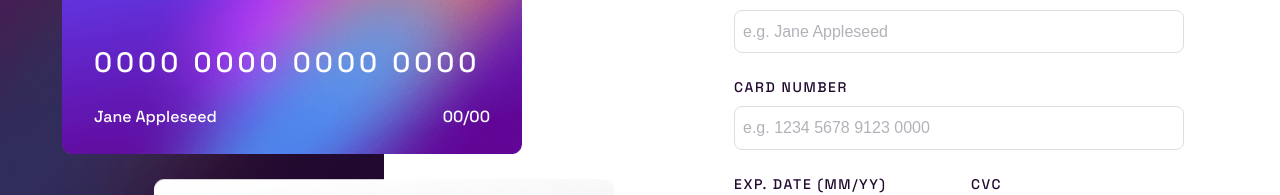
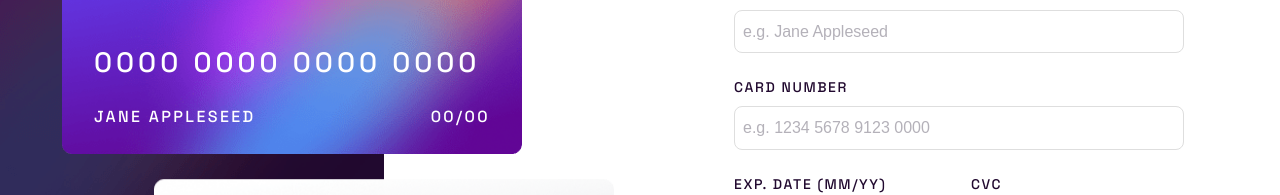
Before and after one commit to capelaum/card-form, a Next.js app: page / in a window 1280 px wide. Shown: the part 296-491 px from the top of the page. Built offline with nearby package versions, Linux system fonts and the light colour scheme.

Commit message:
✨ update card fields states

```diff
--- a/src/pages/index.tsx
+++ b/src/pages/index.tsx
@@ -13,6 +13,7 @@ import {
   CardInfo,
   CardLogoImage,
   CardNumber,
+  CardholderName,
   DateField,
   DateInputs,
   FormRow,
@@ -21,6 +22,7 @@ import {
 } from '@/styles/home'
 import { zodResolver } from '@hookform/resolvers/zod'
 import Head from 'next/head'
+import { useState } from 'react'
 import { useForm } from 'react-hook-form'
 import { z } from 'zod'
 
@@ -118,10 +120,16 @@ const formatCvc = (value: string) => {
 }
 
 export default function Home() {
+  const [cardNumber, setCardNumber] = useState('0000 0000 0000 0000')
+  const [cardholderName, setCardholderName] = useState('Jane Appleseed')
+  const [month, setMonth] = useState('00')
+  const [year, setYear] = useState('00')
+  const [cvc, setCvc] = useState('000')
+
   const {
     register,
     handleSubmit,
-    formState: { errors },
+    formState: { errors, isSubmitting },
   } = useForm<CreateCardFormData>({
     resolver: zodResolver(createCardFormSchema),
   })
@@ -148,18 +156,24 @@ export default function Home() {
             <CardLogoImage src={CardLogo} alt="Card Logo" />
 
             <CardDetails>
-              <CardNumber size="3xl">0000 0000 0000 0000</CardNumber>
+              <CardNumber size="3xl">
+                {cardNumber.replace(/(\d{4})/g, '$1 ')}
+              </CardNumber>
 
               <CardInfo>
-                <Text size="md">Jane Appleseed</Text>
-                <Text size="md">00/00</Text>
+                <CardholderName size="md">
+                  {cardholderName.toUpperCase()}
+                </CardholderName>
+                <Text size="md">
+                  {month}/{year}
+                </Text>
               </CardInfo>
             </CardDetails>
           </CardContent>
         </CardFrontWrapper>
 
         <CardBackWrapper>
-          <Text size="md">000</Text>
+          <Text size="md">{cvc}</Text>
         </CardBackWrapper>
 
         <FormWrapper onSubmit={handleSubmit(createCard)}>
@@ -169,6 +183,10 @@ export default function Home() {
             placeholder="e.g. Jane Appleseed"
             {...register('name')}
             errorMessage={errors.name?.message}
+            onChange={(e) => {
+              const { value } = e.target
+              setCardholderName(value === '' ? 'Jane Appleseed' : value)
+            }}
           />
 
           <TextInput
@@ -182,6 +200,9 @@ export default function Home() {
             onChange={(e) => {
               const { value } = e.target
               e.target.value = formatCardNumber(value)
+              setCardNumber(
+                e.target.value === '' ? '0000 0000 0000 0000' : e.target.value
+              )
             }}
           />
 
@@ -197,6 +218,7 @@ export default function Home() {
                   onChange={(e) => {
                     const { value } = e.target
                     e.target.value = formatMonthOrYear(value)
+                    setMonth(e.target.value === '' ? '00' : e.target.value)
                   }}
                 />
                 <TextInput
@@ -207,6 +229,7 @@ export default function Home() {
                   onChange={(e) => {
                     const { value } = e.target
                     e.target.value = formatMonthOrYear(value)
+                    setYear(e.target.value === '' ? '00' : e.target.value)
                   }}
                 />
               </DateInputs>
@@ -221,11 +244,14 @@ export default function Home() {
               onChange={(e) => {
                 const { value } = e.target
                 e.target.value = formatCvc(value)
+                setCvc(e.target.value === '' ? '000' : e.target.value)
               }}
             />
           </FormRow>
 
-          <Button type="submit">Confirm</Button>
+          <Button type="submit" disabled={isSubmitting}>
+            Confirm
+          </Button>
         </FormWrapper>
       </HomeWrapper>
     </>
--- a/src/styles/home.ts
+++ b/src/styles/home.ts
@@ -106,6 +106,18 @@ export const CardInfo = styled('div', {
   width: '100%',
   display: 'flex',
   justifyContent: 'space-between',
+  gap: '$5',
+
+  span: {
+    letterSpacing: '0.15rem',
+  },
+})
+
+export const CardholderName = styled(Text, {
+  overflow: 'hidden',
+  whiteSpace: 'nowrap',
+  textOverflow: 'ellipsis',
+  maxWidth: '90%',
 })
 
 export const CardBackWrapper = styled(CardBaseWrapper, {
```
